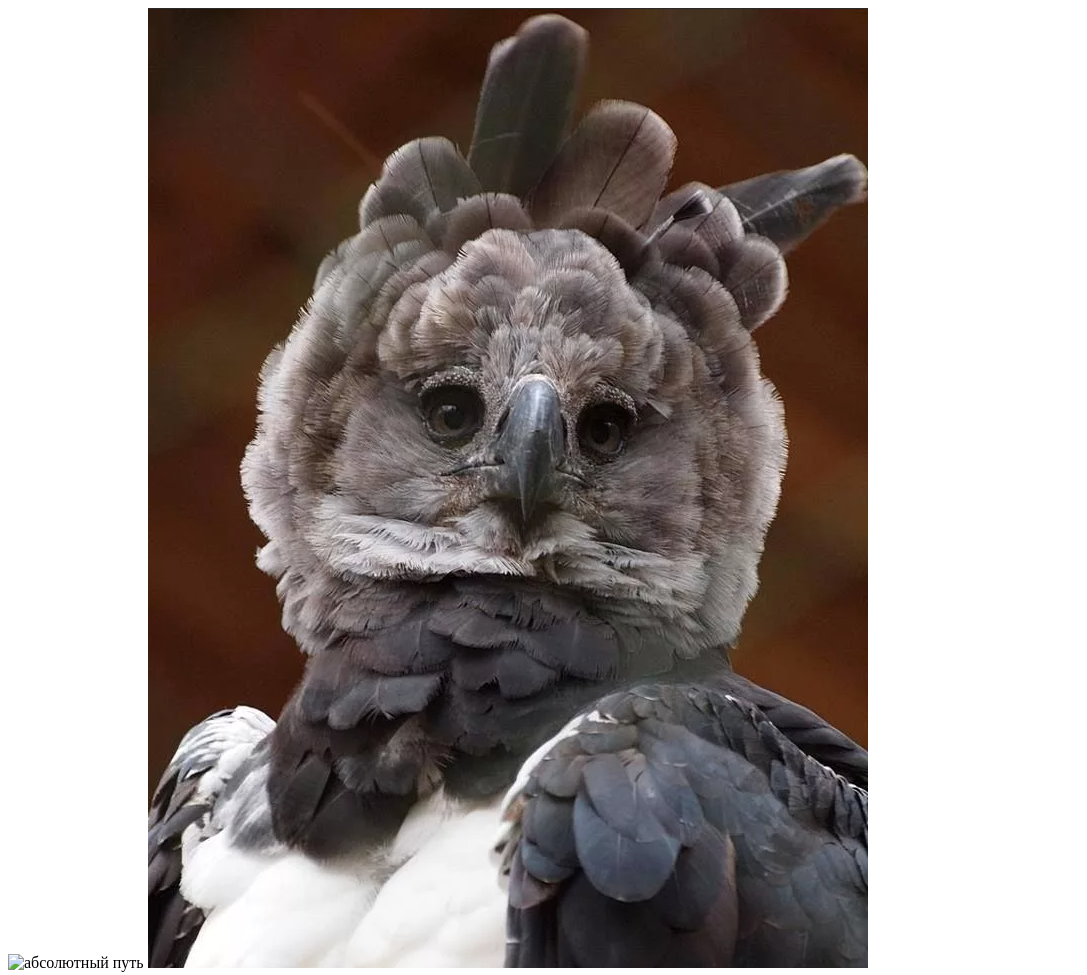
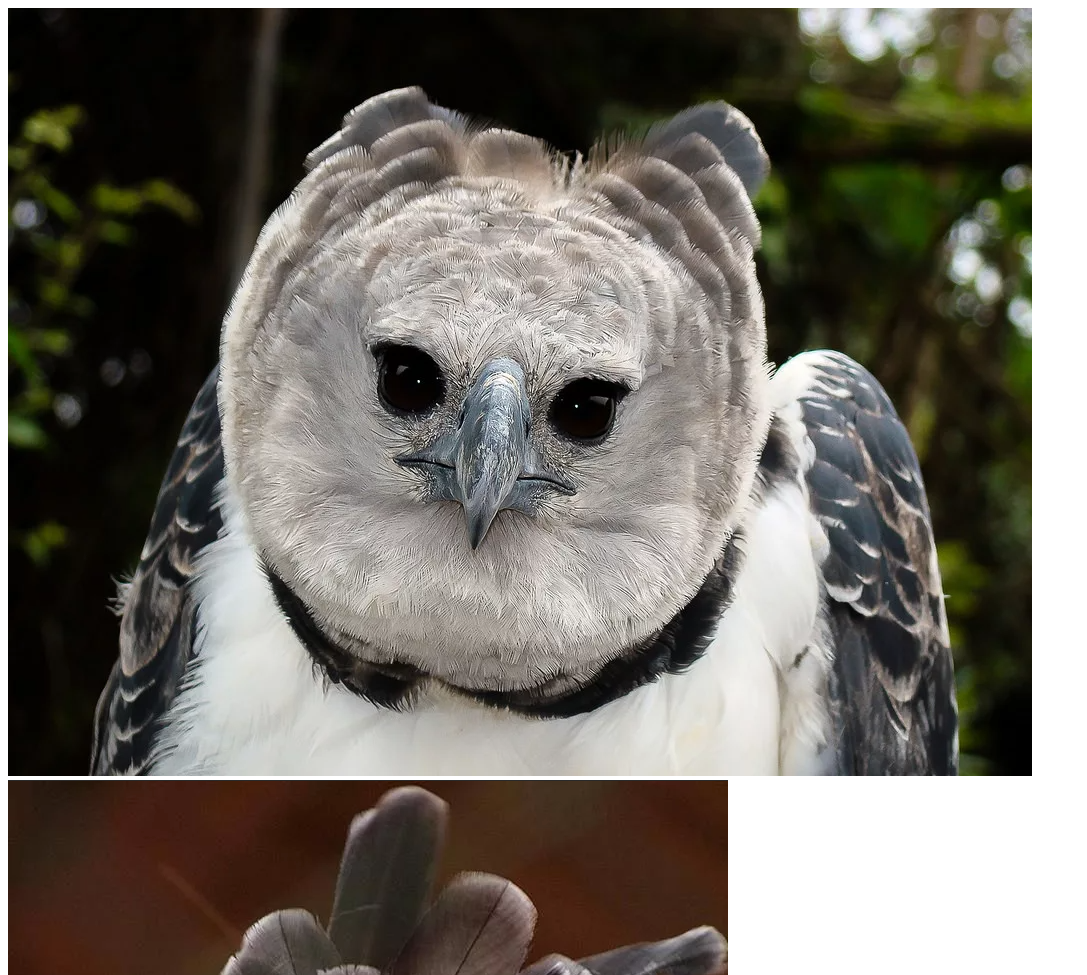
Before and after one commit to ilyagasan/-1, a plain HTML site: page 1nuber/folder/index.html in a window 1280 px wide. Shown: the top 975 px of the page, without its empty margins (0-1087 px from the left). Drawn offline with Linux system fonts and the light colour scheme.

Commit message:
Update index.html

```diff
--- a/1nuber/folder/index.html
+++ b/1nuber/folder/index.html
@@ -6,8 +6,8 @@
     <title>Document</title>
 </head>
 <body>
-    <img src="-1/1nuber/picture1/picture1.png" alt="абсолютный путь">
-    <img src="../../picture2/picture2.png" alt="относительный путь">
+    <img src="/1nuber/picture1/picture1.png" alt="абсолютный путь">
+    <img src="../picture2/picture2.png" alt="относительный путь">
     <h1>
         Lorem ipsum dolor sit, amet consectetur adipisicing elit. Vel, molestiae nobis repellendus in sunt rerum illo nemo minima, unde laborum doloremque mollitia deserunt nulla libero provident. Ut consequuntur deserunt eum.
     </h1>
```
